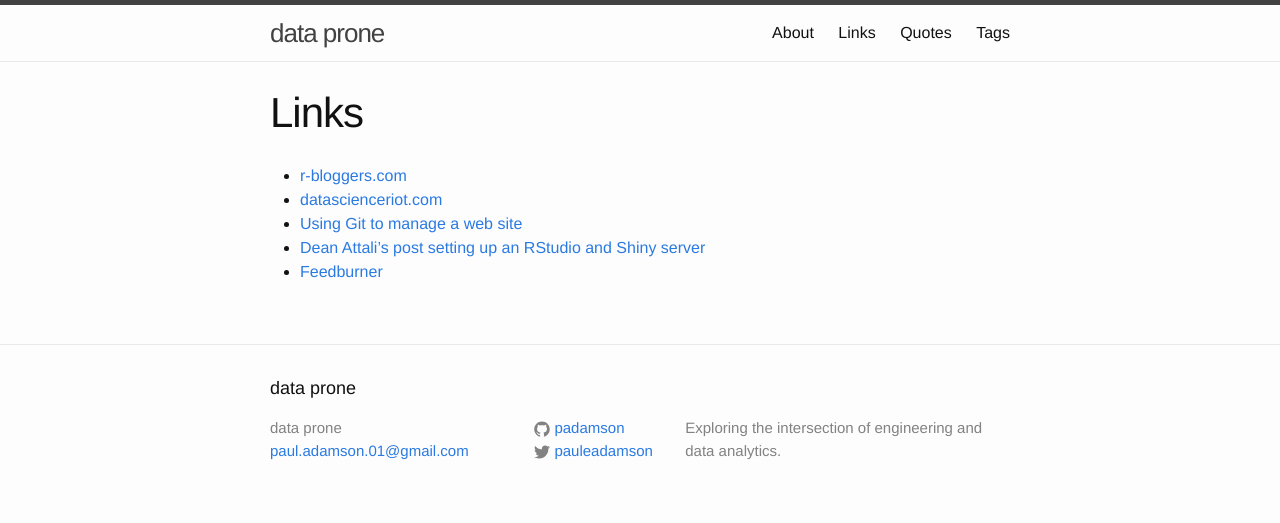
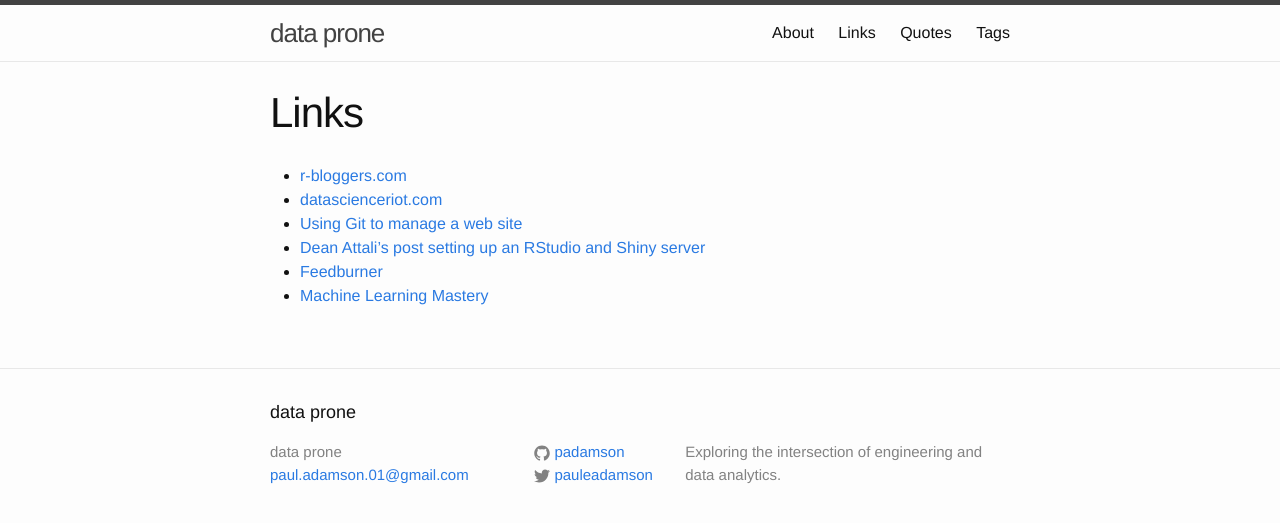
Before and after one commit to padamson/padamson.github.io, a Jekyll site: the page built from links.md, in a window 1280 px wide. Shown: the top 523 px of the page. Built offline with Jekyll 4.4.1, drawn with Linux system fonts in a browser that asks for light colours.

Commit message:
Adds link to Machine Learning Mastery

```diff
--- a/links.md
+++ b/links.md
@@ -12,3 +12,4 @@ permalink: /links/
 + [Dean Attali's post setting up an RStudio and Shiny
 server](http://deanattali.com/2015/05/09/setup-rstudio-shiny-server-digital-ocean/)
 + [Feedburner](http://feedburner.google.com)
++ [Machine Learning Mastery](http://machinelearningmastery.com/blog/)
```
